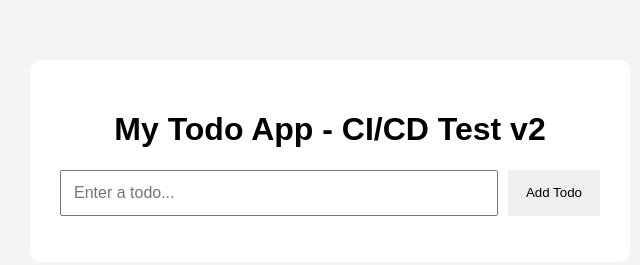
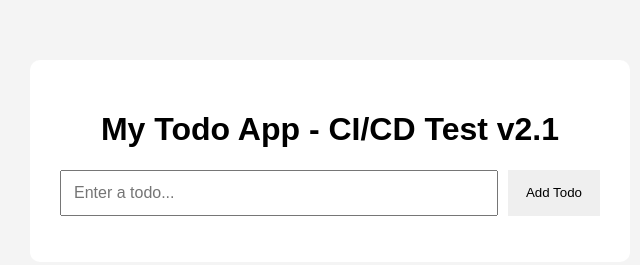
Before and after one commit to anandtech-devops/Node-ToDo-CI-CD, a website: page public/index.html in a window 1280 px wide. Shown: the whole page, without its empty margins (310-950 px from the left). Drawn offline with Linux system fonts and the light colour scheme; no server answers.

Commit message:
Update todo app v2.1

```diff
--- a/public/index.html
+++ b/public/index.html
@@ -11,7 +11,7 @@
 
 <div class="container">
 
-    <h1>My Todo App - CI/CD Test v2</h1>
+    <h1>My Todo App - CI/CD Test v2.1</h1>
 
     <form id="todoForm">
         <input
```
